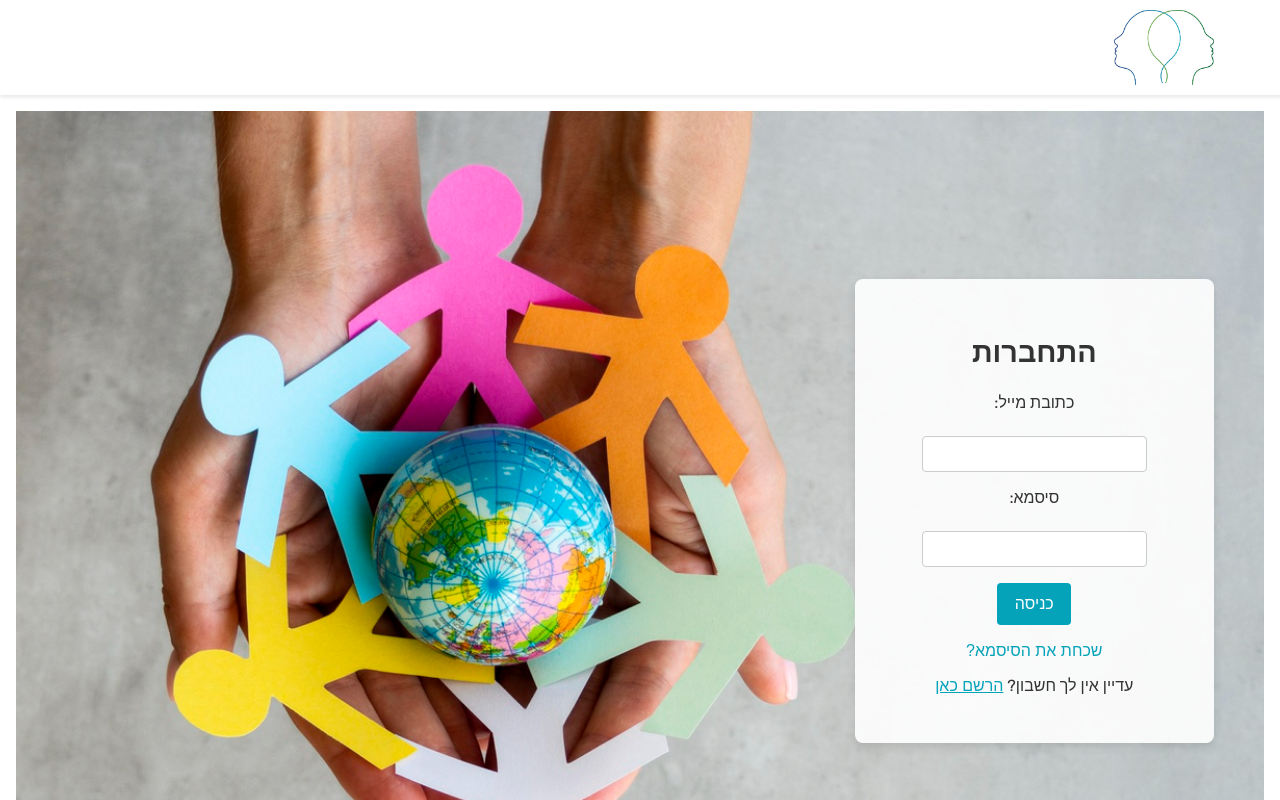
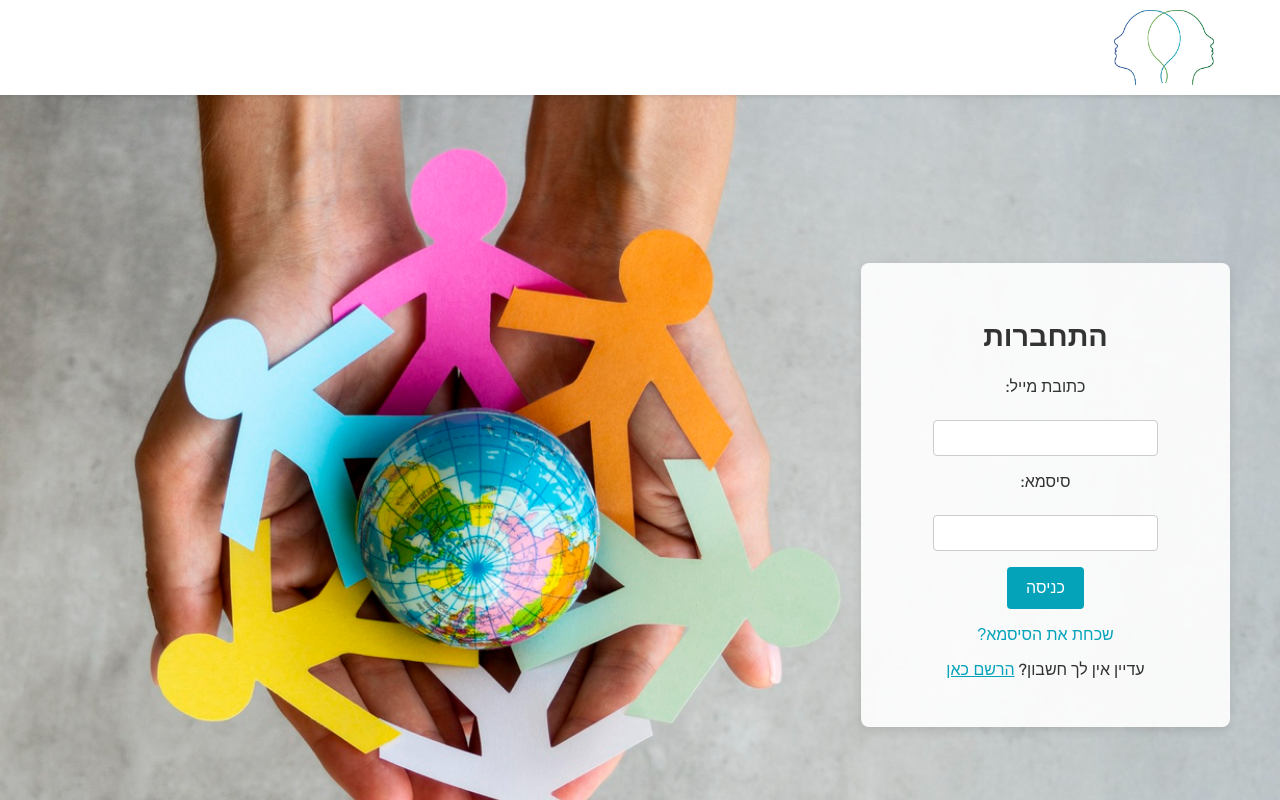
Before and after one commit to TzlilMa/Or-community-association, a React (Create React App) app in the folder my-app/: page /login in a window 1280 px wide. Built offline with nearby package versions, Linux system fonts and the light colour scheme; no server answers.

Commit message:
style fix!

```diff
--- a/my-app/src/App.css
+++ b/my-app/src/App.css
@@ -13,11 +13,6 @@ html {
   flex-direction: column;
 }
 
-main {
-  flex: 1; /* Allow the main content to grow and take up available space */
-  padding: 1rem;
-}
-
 footer {
   background: linear-gradient(90deg, #05a3ba 0%, #254790 100%);
   align-items: center;
```
